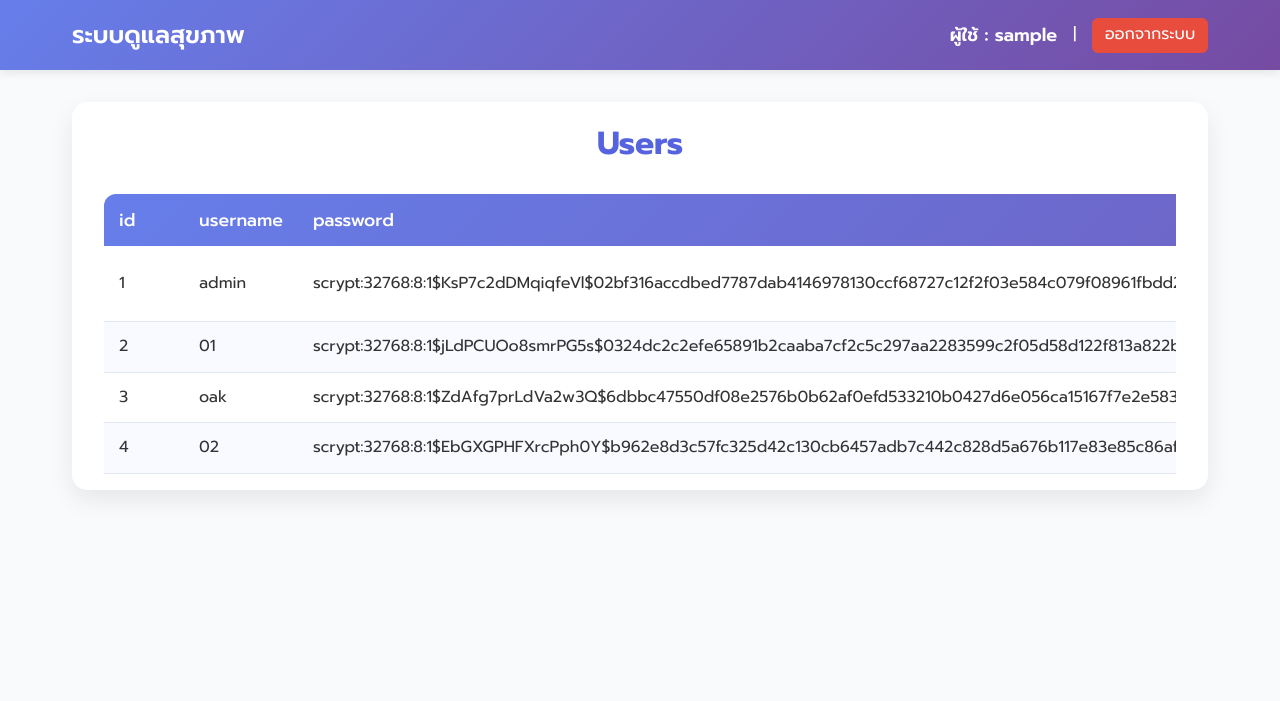
After one commit to Sasivimon06/WebAppVideoCall, a Flask app: page /view_table/users in a window 1280 px wide. The commit adds this page. Shown: the top 701 px of the page. Run offline with Flask 3, Linux system fonts and the light colour scheme; the visitor is signed in with stand-in values (Sample User, id 1); data comes from the database, SQL or seed files in the repository.

Commit message:
เพิ่ม database

```diff
--- a/app.py
+++ b/app.py
@@ -11,11 +11,27 @@ from flask import Flask, render_template, request
 from flask_socketio import SocketIO, emit, join_room, leave_room
 from aiortc import RTCPeerConnection, RTCSessionDescription  # สำหรับ WebRTC
 import json
+from flask_sqlalchemy import SQLAlchemy
+from flask_admin import Admin
+from flask_admin.contrib.sqla import ModelView
+import webbrowser
+import time
+from threading import Thread
+
+def open_browser_safe():
+    try:
+        time.sleep(1)  # รอ server start
+        webbrowser.open_new("http://127.0.0.1:5000")
+    except:
+        pass  # ป้องกัน crash เมื่อไม่มี console
+
+# เรียกใช้ใน Thread
+Thread(target=open_browser_safe).start()
 
 app = Flask(__name__)
 app.secret_key = 'this_is_a_test_key_for_demo'
 RFID_API_KEY = "my_secure_token_only_for_demo"
-socketio = SocketIO(app, cors_allowed_origins="*")
+socketio = SocketIO(app, async_mode='threading', cors_allowed_origins="*")
 pcs = {}  # Dictionary เพื่อเก็บ peer connections ตาม room/user
 
 OTP_EXPIRE_MINUTES = 3
@@ -39,6 +55,40 @@ s = URLSafeTimedSerializer(app.secret_key)
 def favicon():
     return send_from_directory(app.static_folder, 'favicon.ico')
 
+# 🔧 เชื่อมต่อกับฐานข้อมูล users.db
+app.config['SQLALCHEMY_DATABASE_URI'] = 'sqlite:///users.db'
+app.config['SQLALCHEMY_TRACK_MODIFICATIONS'] = False
+app.secret_key = 'your_secret_key'
+
+db = SQLAlchemy(app)
+
+# 🧱 Model ของตาราง users
+class User(db.Model):
+    __tablename__ = 'users'
+    id = db.Column(db.Integer, primary_key=True)
+    username = db.Column(db.String(100), unique=True, nullable=False)
+    password = db.Column(db.String(200), nullable=False)
+    email = db.Column(db.String(100), unique=True, nullable=False)
+    role = db.Column(db.String(50), nullable=False)           # admin, doctor, patient
+    is_verified = db.Column(db.Integer, default=0)
+    otp = db.Column(db.String(10))
+    otp_created_at = db.Column(db.String(50))
+
+    def __repr__(self):
+        return f'<User {self.username}>'
+
+class AdminOnlyModelView(ModelView):
+    def is_accessible(self):
+        return 'user_id' in session and session.get("role") == "admin"
+
+    def inaccessible_callback(self, name, **kwargs):
+        flash("คุณไม่มีสิทธิ์เข้าถึงหน้านี้", "danger")
+        return redirect(url_for("home"))
+
+# 🧭 สร้างหน้า Flask-Admin
+admin = Admin(app, name='User Database Viewer')
+admin.add_view(AdminOnlyModelView(User, db.session))
+
 # Database
 def init_users_db():
     conn = sqlite3.connect('users.db')
@@ -57,6 +107,7 @@ def init_users_db():
     ''')
     conn.commit()
     conn.close()
+
 
 """ conn = sqlite3.connect('users.db')
 c = conn.cursor()
@@ -338,11 +389,24 @@ def register_login():
                 flash("อีเมลนี้มีผู้ใช้แล้ว", "danger")
             return redirect(url_for('register_login'))
 
+        # 🔍 ตรวจว่ามีผู้ใช้ในระบบแล้วหรือยัง
+        conn = sqlite3.connect('users.db')
+        c = conn.cursor()
+        c.execute("SELECT COUNT(*) FROM users")
+        user_count = c.fetchone()[0]
+        conn.close()
+
+        # ✅ ถ้าสมัครเป็นคนแรก → เป็น admin ทันที
+        if user_count == 0:
+            role = 'admin'
+            is_verified = 1
+            flash("บัญชีแรกของระบบจะถูกตั้งเป็นผู้ดูแล (Admin)", "info")
+        else:
+            # ถัดจากนั้น ใช้กฎปกติ (patient ยืนยันเอง / doctor ต้องรอ admin)
+            is_verified = 1 if role == 'patient' else 0
+
         # สร้าง OTP และเก็บข้อมูลใน session รอ confirm
         otp = generate_otp()
-
-        is_verified = 1 if role == 'patient' else 0  # ผู้ป่วยยืนยันเอง, หมอต้องรอ admin
-
         session['register_pending_user'] = {
             'username': username,
             'password': generate_password_hash(password),
@@ -626,6 +690,35 @@ def home():
         video_link = None
 
     return render_template('home.html', current_user=username, role=role, video_link=video_link)
+
+@app.route('/view_table/<table_name>')
+@login_required(role='admin')
+def view_table(table_name):
+    if session.get('role') != 'admin':
+        flash("คุณไม่มีสิทธิ์เข้าถึงหน้านี้", "danger")
+        return redirect(url_for('home'))
+
+    # กำหนด mapping: table_name → database file + display name
+    tables = {
+        "users": ("users.db", "Users"),
+        "patient": ("patient.db", "Patient"),
+        "learn": ("learn.db", "Learn"),
+        "followup": ("followup.db", "Follow Up")
+    }
+
+    if table_name not in tables:
+        flash("ฐานข้อมูลไม่ถูกต้อง", "danger")
+        return redirect(url_for('home'))
+
+    db_file, display_name = tables[table_name]
+
+    # อ่านข้อมูลจากฐาน
+    conn = sqlite3.connect(db_file)
+    conn.row_factory = sqlite3.Row
+    data = conn.execute(f"SELECT * FROM {table_name}").fetchall()
+    conn.close()
+
+    return render_template('view_table.html', data=data, table_name=display_name)
 
 """ # หน้า Home สำหรับ Doctor
 @app.route('/doctor/home')
@@ -1114,7 +1207,7 @@ if __name__ == '__main__':
     # ใช้ socketio.run() แทน app.run()
     socketio.run(
         app,
-        debug=True,
+        debug=False,
         host='0.0.0.0',
         port=5000,
         allow_unsafe_werkzeug=True  # สำหรับ development เท่านั้น
--- a/static/css/style.css
+++ b/static/css/style.css
@@ -10,7 +10,7 @@ body {
     line-height: 1.6;
     color: #333;
     background-color: #f8fafc;
-    overflow: hidden; /* ป้องกันการเลื่อนหน้าจอ */
+    overflow: auto;
 }
 
 /* Navigation */
@@ -19,7 +19,70 @@ body {
     color: white;
     padding: 1rem 0;
     box-shadow: 0 2px 10px rgba(0,0,0,0.1);
+    position: relative;
+}
 
+.navbar .nav-links {
+    display: flex;
+    align-items: center;
+    gap: 1rem;
+}
+
+.dropdown {
+    position: relative;
+    display: inline-block;
+}
+
+#dropdownBtn {
+    cursor: pointer;
+    user-select: none;
+    padding: 0.5rem 1rem;
+    font-size: 14px; /* ลดขนาดฟอนต์ */
+}
+
+#dropdownBtn:hover {
+    opacity: 0.9;
+}
+
+/* ปรับขนาด dropdown ให้เล็กลง */
+#dropdownMenu {
+    display: none;
+    position: absolute;
+    top: 100%;
+    left: 0;
+    background-color: #5563DE;
+    min-width: 140px; /* ลดจาก 180px */
+    z-index: 1000;
+    border-radius: 4px; /* ลดความโค้งมน */
+    box-shadow: 0 3px 6px rgba(0,0,0,0.2);
+    margin-top: 3px; /* ลดระยะห่าง */
+}
+
+#dropdownMenu.show {
+    display: block;
+}
+
+#dropdownMenu a {
+    color: white;
+    padding: 8px 12px; /* ลดจาก 12px 16px */
+    display: block;
+    text-decoration: none;
+    transition: background-color 0.3s;
+    font-size: 18px; /* เพิ่มขนาดฟอนต์เล็กลง */
+}
+
+#dropdownMenu a:hover {
+    background-color: #3a4bb8;
+    border-radius: 2px;
+}
+
+/* ปรับ border radius ของ item แรกและสุดท้าย */
+#dropdownMenu a:first-child {
+    border-radius: 4px 4px 0 0;
+}
+
+#dropdownMenu a:last-child {
+    border-radius: 0 0 4px 4px;
 }
 
 .nav-title a {
@@ -750,15 +813,25 @@ body {
     text-align: center;
 }
 
-.flash.success { background-color: #10b981; }
+.flash.success { background-color: #28a745; }
 .flash.info { background-color: #3b82f6; }
+.flash.warning { background-color: #f59e0b; }
 .flash.error { background-color: #ef4444; }
 
 @keyframes slideIn {
-    from { transform: translate(-50%, -50%) translateY(-20px); opacity: 0; }
-    to { transform: translateX(-50%) translateY(0); opacity: 1; }
+    from {
+        transform: translateX(-50%) translateY(-20px);
+        opacity: 0;
+    }
+    to {
+        transform: translateX(-50%) translateY(0);
+        opacity: 1;
+    }
 }
 
 @keyframes fadeOut {
-    to { opacity: 0; transform: translateX(-50%) translateY(-20px); }
+    to {
+        opacity: 0;
+        transform: translateX(-50%) translateY(-20px);
+    }
 }
--- a/static/css/videocall_doctor.css
+++ b/static/css/videocall_doctor.css
@@ -505,7 +505,7 @@ video[srcObject] ~ .video-placeholder {
 }
 
 .message.info {
-    border-left: 4px solid #17a2b8;
+    border-left: 4px solid #3b82f6;
 }
 
 .message i {
@@ -515,7 +515,7 @@ video[srcObject] ~ .video-placeholder {
 .message.success i { color: #28a745; }
 .message.error i { color: #dc3545; }
 .message.warning i { color: #ffc107; }
-.message.info i { color: #17a2b8; }
+.message.info i { color: #3b82f6; }
 
 @keyframes slideIn {
     from {
--- a/static/css/videocall_patient.css
+++ b/static/css/videocall_patient.css
@@ -486,7 +486,7 @@ video[srcObject] ~ .video-placeholder {
 }
 
 .message.info {
-    border-left: 4px solid #17a2b8;
+    border-left: 4px solid #3b82f6;
 }
 
 .message i {
@@ -496,7 +496,7 @@ video[srcObject] ~ .video-placeholder {
 .message.success i { color: #28a745; }
 .message.error i { color: #dc3545; }
 .message.warning i { color: #ffc107; }
-.message.info i { color: #17a2b8; }
+.message.info i { color: #3b82f6;  }
 
 @keyframes slideIn {
     from {
--- a/templates/base.html
+++ b/templates/base.html
@@ -44,6 +44,15 @@
         </div>
     </nav>
 
+<!-- แสดง Flash Messages -->
+{% with messages = get_flashed_messages(with_categories=true) %}
+  {% if messages %}
+    {% for category, message in messages %}
+      <div class="flash {{ category }}">{{ message }}</div>
+    {% endfor %}
+  {% endif %}
+{% endwith %}
+
     <main class="main-content">
         {% block content %}{% endblock %}
     </main>
--- /dev/null
+++ b/templates/view_table.html
@@ -0,0 +1,151 @@
+{% extends "base.html" %}
+{% block title %}{{ table_name }}{% endblock %}
+
+{% block content %}
+<div class="table-container">
+    <h2 class="table-title">{{ table_name }}</h2>
+
+    {% if data %}
+    <div class="table-wrapper">
+        <table class="styled-table">
+            <thead>
+                <tr>
+                    {% for col in data[0].keys() %}
+                        <th>{{ col }}</th>
+                    {% endfor %}
+                </tr>
+            </thead>
+            <tbody>
+                {% for row in data %}
+                    <tr>
+                        {% for col in row.keys() %}
+                            <td>{{ row[col] }}</td>
+                        {% endfor %}
+                    </tr>
+                {% endfor %}
+            </tbody>
+        </table>
+    </div>
+    {% else %}
+    <p class="no-data">ไม่มีข้อมูลในตารางนี้</p>
+    {% endif %}
+</div>
+
+<style>
+/* Container */
+.table-container {
+    max-width: 1200px;
+    margin: 2rem auto;
+    padding: 1rem 2rem;
+    background: #ffffff;
+    border-radius: 15px;
+    box-shadow: 0 10px 25px rgba(0,0,0,0.08);
+    animation: fadeIn 0.5s ease-out;
+}
+
+/* Title */
+.table-title {
+    font-size: 2rem;
+    font-weight: 700;
+    margin-bottom: 1.5rem;
+    color: #5563DE;
+    text-align: center;
+}
+
+.styled-table {
+    width: 100%;
+    border-collapse: separate; /* ต้องเป็น separate เพื่อให้ border-radius ทำงาน */
+    border-spacing: 0;
+}
+
+.styled-table thead tr {
+    background: linear-gradient(135deg, #667eea 0%, #764ba2 100%);
+    color: #ffffff;
+}
+
+/* โค้งมุมบนซ้ายและมุมบนขวาของ header */
+.styled-table thead th:first-child {
+    border-top-left-radius: 12px;
+}
+
+.styled-table thead th:last-child {
+    border-top-right-radius: 12px;
+}
+
+.styled-table thead th {
+    padding: 12px 15px;
+    text-align: left;
+    font-weight: 500;
+    font-size: 1.1rem;
+}
+
+/* Table wrapper for responsive */
+.table-wrapper {
+    overflow-x: auto;
+}
+
+/* Styled table */
+.styled-table {
+    width: 100%;
+    border-collapse: collapse;
+    font-family: 'Prompt', sans-serif;
+}
+
+.styled-table thead tr {
+    background: linear-gradient(135deg, #667eea 0%, #764ba2 100%);
+    color: #ffffff;
+    text-align: left;
+}
+
+.styled-table th,
+.styled-table td {
+    padding: 12px 15px;
+    min-width: 80px;
+}
+
+.styled-table tbody tr {
+    border-bottom: 1px solid #e2e8f0;
+    transition: background 0.3s ease, transform 0.2s ease;
+}
+
+.styled-table tbody tr:hover {
+    background-color: #f3f4fd;
+    transform: translateY(-2px);
+}
+
+/* Alternate row colors */
+.styled-table tbody tr:nth-of-type(even) {
+    background-color: #f8faff;
+}
+
+/* No data text */
+.no-data {
+    text-align: center;
+    font-size: 1.1rem;
+    color: #666;
+    padding: 2rem 0;
+}
+
+/* Responsive */
+@media (max-width: 768px) {
+    .table-container {
+        padding: 1rem;
+    }
+
+    .table-title {
+        font-size: 1.5rem;
+    }
+
+    .styled-table th, .styled-table td {
+        padding: 10px;
+        font-size: 0.9rem;
+    }
+}
+
+/* Fade in animation */
+@keyframes fadeIn {
+    from { opacity: 0; transform: translateY(10px); }
+    to { opacity: 1; transform: translateY(0); }
+}
+</style>
+{% endblock %}
```
Also changed, not shown: static/css/register_patient.css (+7 -3 lines), templates/home.html (+46 -13 lines).
